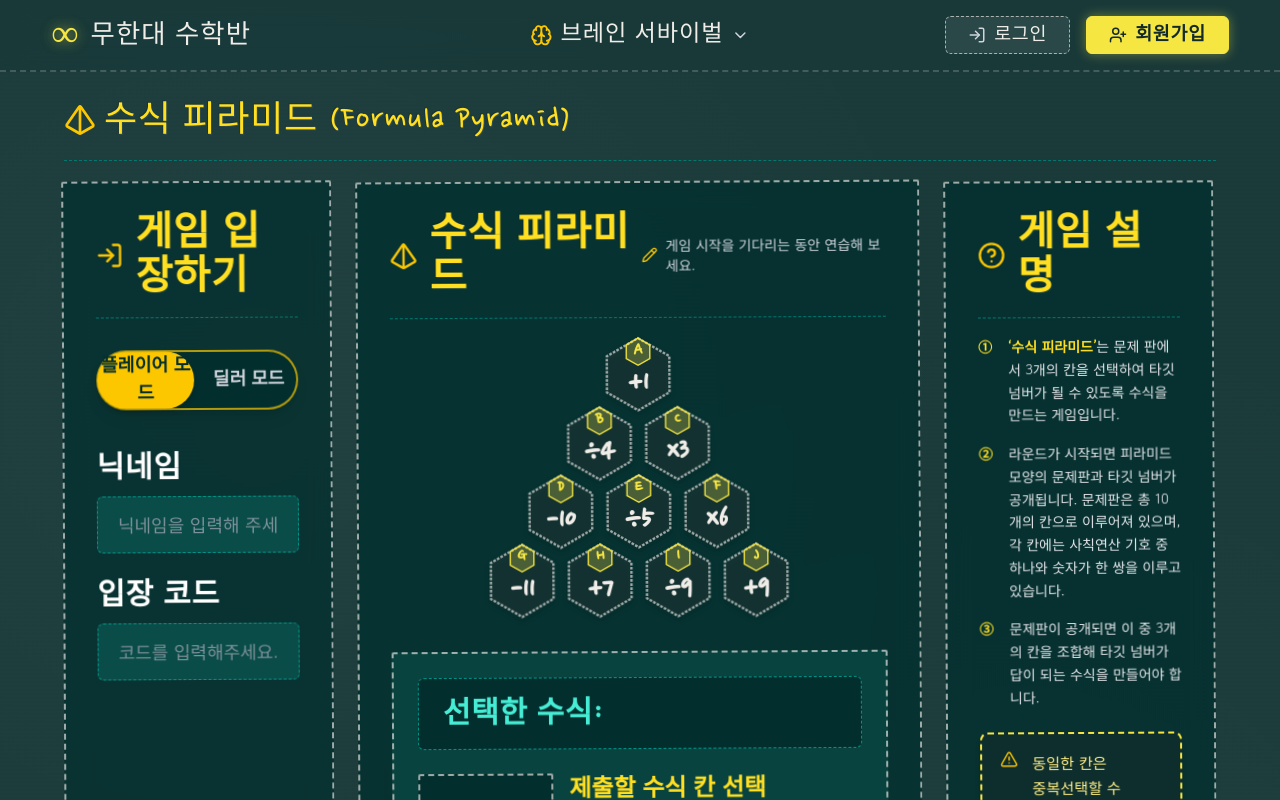
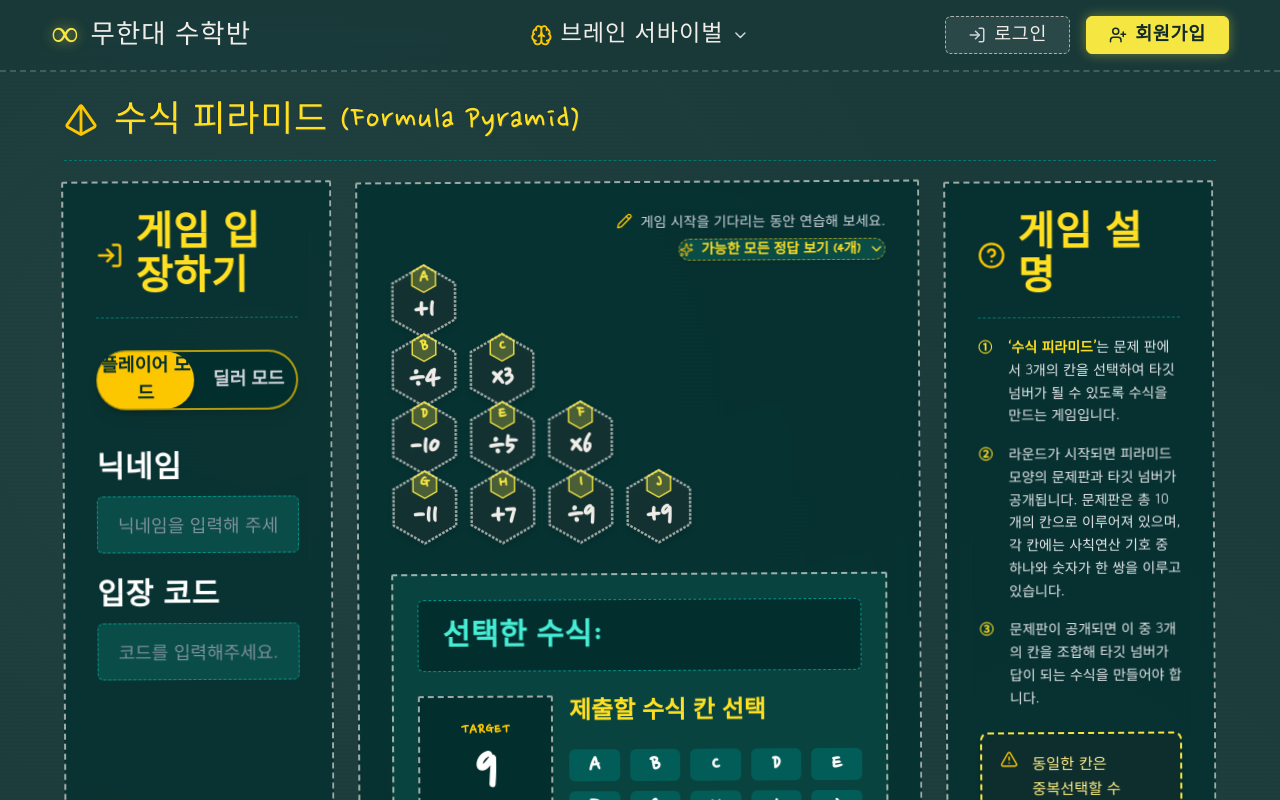
Before and after one commit to rlawlsdnjs78-infinity/infinitymath, a Next.js app: page /formula-pyramid in a window 1280 px wide. Shown: the top 800 px of the page. Built offline with nearby package versions, Linux system fonts and the light colour scheme.

Commit message:
feat: align pyramid to top-left of middle box, expand main title icon gap, add expandable example solutions accordion

```diff
--- a/src/app/formula-pyramid/page.tsx
+++ b/src/app/formula-pyramid/page.tsx
@@ -25,6 +25,8 @@ import {
   Sparkles,
   Monitor,
   Pyramid,
+  ChevronDown,
+  ChevronUp,
 } from "lucide-react";
 
 /* ─── 피라미드 칸 데이터 (A ~ J) ─────────────────────────────────────────── */
@@ -58,6 +60,42 @@ const ALL_NODES: Record<string, PyramidNode> = {};
 PYRAMID_DATA.flat().forEach((node) => {
   ALL_NODES[node.id] = node;
 });
+
+/* ─── TARGET 9를 만드는 모든 수학적 정답 조합 구하기 ───────────────────────────── */
+const getAllValidSolutions = (target: number = 9): { nodes: string[]; formulaStr: string; val: number }[] => {
+  const nodeKeys = Object.keys(ALL_NODES);
+  const solutions: { nodes: string[]; formulaStr: string; val: number }[] = [];
+
+  for (let i = 0; i < nodeKeys.length; i++) {
+    for (let j = 0; j < nodeKeys.length; j++) {
+      if (i === j) continue;
+      for (let k = 0; k < nodeKeys.length; k++) {
+        if (i === k || j === k) continue;
+        const n1 = ALL_NODES[nodeKeys[i]];
+        const n2 = ALL_NODES[nodeKeys[j]];
+        const n3 = ALL_NODES[nodeKeys[k]];
+
+        const op2 = n2.op === "×" ? "*" : n2.op === "÷" ? "/" : n2.op;
+        const op3 = n3.op === "×" ? "*" : n3.op === "÷" ? "/" : n3.op;
+
+        const calcExpr = `${n1.num} ${op2} ${n2.num} ${op3} ${n3.num}`;
+        try {
+          // eslint-disable-next-line no-eval
+          const val = Function(`"use strict"; return (${calcExpr})`)();
+          if (val === target) {
+            const formulaStr = `${n1.id} ${n2.id} ${n3.id} ( ${n1.num} ${n2.op}${n2.num} ${n3.op}${n3.num} = ${target} )`;
+            solutions.push({
+              nodes: [n1.id, n2.id, n3.id],
+              formulaStr,
+              val,
+            });
+          }
+        } catch {}
+      }
+    }
+  }
+  return solutions;
+};
 
 /* ─── 정육각형(Hexagon) SVG 컴포넌트 ────────────────────────────────────── */
 function HexagonCell({
@@ -141,7 +179,8 @@ export default function FormulaPyramidPage() {
     calcValue?: number;
   } | null>(null);
 
-  /* ── 딜러 모드 상태 ── */
+  const [showSolutions, setShowSolutions] = useState(false);
+  const validSolutions = getAllValidSolutions(9);
   const [selectedRound, setSelectedRound] = useState<number>(1);
   const [selectedTime, setSelectedTime] = useState<number>(1);
   const [selectedPenalty, setSelectedPenalty] = useState<string>("없음");
@@ -240,7 +279,7 @@ export default function FormulaPyramidPage() {
     >
       <div className="w-full max-w-[1550px] flex flex-col mx-auto">
         {/* ───────────────────────────────────────────────────────────────────
-           [상단 고정 타이틀 - 여백 축소]
+           [상단 고정 타이틀]
            ─────────────────────────────────────────────────────────────────── */}
         <div
           className="flex items-center justify-between w-full"
@@ -248,10 +287,10 @@ export default function FormulaPyramidPage() {
         >
           <div>
             <h1
-              className="text-3xl sm:text-4xl text-yellow-300 flex items-center gap-2"
+              className="text-3xl sm:text-4xl text-yellow-300 flex items-center gap-4"
               style={{ fontFamily: "var(--font-chalk)" }}
             >
-              <Pyramid className="text-yellow-400 flex-shrink-0" size={32} />
+              <Pyramid className="text-yellow-400 flex-shrink-0" size={34} />
               수식 피라미드 (Formula Pyramid)
             </h1>
           </div>
@@ -404,43 +443,69 @@ export default function FormulaPyramidPage() {
           </div>
 
           {/* ── [중앙 박스] xl:col-span-6 ─────────────────────────────────── */}
-          <div className="xl:col-span-6 chalk-box content-box flex flex-col items-center bg-teal-950/85 backdrop-blur-md h-full min-h-[640px] p-6 sm:p-7">
+          <div className="xl:col-span-6 chalk-box content-box flex flex-col items-start bg-teal-950/85 backdrop-blur-md h-full min-h-[640px] p-6 sm:p-7">
             {mode === "player" ? (
               <>
-                {/* [요구사항 3] 좌측: 로고 + 수식 피라미드 (2.5rem), 우측: 연필 + 연습 설명 문구 */}
-                <div className="flex items-center justify-between w-full min-h-[44px]">
-                  <div className="flex items-center gap-3">
-                    <Pyramid className="text-yellow-400 flex-shrink-0" size={28} />
-                    <h2
-                      className="text-yellow-300 font-bold"
-                      style={{ fontFamily: "var(--font-chalk)", fontSize: "2.5rem", lineHeight: 1.1 }}
-                    >
-                      수식 피라미드
-                    </h2>
-                  </div>
-
+                {/* [요구사항 3] 상단 우측: 연필 + 연습 설명 문구 & 예시 답안 아코디언 토글 */}
+                <div className="w-full flex flex-col items-end gap-2 mb-2">
                   <div className="flex items-center gap-2 text-sm text-gray-300">
                     <Pencil size={16} className="text-yellow-400 flex-shrink-0" />
                     <span style={{ fontFamily: "var(--font-body)" }}>
                       게임 시작을 기다리는 동안 연습해 보세요.
                     </span>
                   </div>
+
+                  {/* [요구사항 3] 예시 답안 아코디언 토글 버튼 */}
+                  <button
+                    type="button"
+                    onClick={() => setShowSolutions(!showSolutions)}
+                    className="flex items-center gap-2 px-3.5 py-1.5 rounded-full bg-teal-900/90 hover:bg-teal-800 border border-dashed border-yellow-400/60 text-yellow-300 text-xs sm:text-sm font-bold transition-all cursor-pointer shadow-sm"
+                    style={{ fontFamily: "var(--font-chalk)" }}
+                  >
+                    <Sparkles size={14} className="text-yellow-400 animate-pulse" />
+                    <span>가능한 모든 정답 보기 ({validSolutions.length}개)</span>
+                    {showSolutions ? <ChevronUp size={16} /> : <ChevronDown size={16} />}
+                  </button>
                 </div>
 
+                {/* [요구사항 3] 예시 답안 펼쳐진 아코디언 컨텐츠 */}
+                {showSolutions && (
+                  <div className="w-full bg-teal-900/90 rounded-lg p-4 mb-4 border border-dashed border-yellow-400/70 shadow-inner flex flex-col gap-3">
+                    <div className="flex items-center justify-between border-b border-teal-700 pb-2">
+                      <span className="text-sm font-bold text-yellow-300" style={{ fontFamily: "var(--font-chalk)" }}>
+                        💡 TARGET 9를 만드는 모든 정답 조합 ({validSolutions.length}가지)
+                      </span>
+                      <span className="text-xs text-gray-300">클릭 시 자동 선택</span>
+                    </div>
+                    <div className="grid grid-cols-2 sm:grid-cols-3 gap-2 max-h-[160px] overflow-y-auto pr-1">
+                      {validSolutions.map((sol, idx) => (
+                        <button
+                          key={idx}
+                          type="button"
+                          onClick={() => {
+                            setSelectedNodes(sol.nodes);
+                            setTempNotice(null);
+                          }}
+                          className="flex items-center justify-between px-3 py-2 rounded bg-teal-950/80 hover:bg-yellow-400 hover:text-teal-950 text-white text-xs font-bold transition-all border border-teal-700 cursor-pointer"
+                          style={{ fontFamily: "var(--font-chalk)" }}
+                        >
+                          <span className="text-yellow-300 hover:text-teal-950 tracking-wider font-extrabold">{sol.nodes.join(" ")}</span>
+                          <span className="text-[11px] opacity-80">{sol.formulaStr.split(" ( ")[1]?.replace(" )", "")}</span>
+                        </button>
+                      ))}
+                    </div>
+                  </div>
+                )}
+
+                {/* [요구사항 2] 중앙 박스 좌측 상단에 배치된 A~J 피라미드 영역 */}
                 <div
-                  className="w-full border-t border-dashed border-teal-700"
-                  style={{ marginTop: "1.1rem", marginBottom: "1.1rem" }}
-                />
-
-                {/* [요구사항 1] 피라미드 호버 시 스크롤 생기지 않도록 overflow-visible 및 여백 조정 */}
-                <div
-                  className="py-3 my-1 flex flex-col items-center justify-center w-full overflow-visible"
-                  style={{ marginBottom: "1rem" }}
+                  className="py-2 flex flex-col items-start justify-start w-full overflow-visible"
+                  style={{ marginBottom: "0.75rem" }}
                 >
                   {PYRAMID_DATA.map((row, rowIndex) => (
                     <div
                       key={rowIndex}
-                      className="flex justify-center gap-2 sm:gap-2.5"
+                      className="flex justify-start gap-2 sm:gap-2.5"
                       style={{ marginTop: rowIndex === 0 ? "0px" : "-10px" }}
                     >
                       {row.map((node) => (
```
